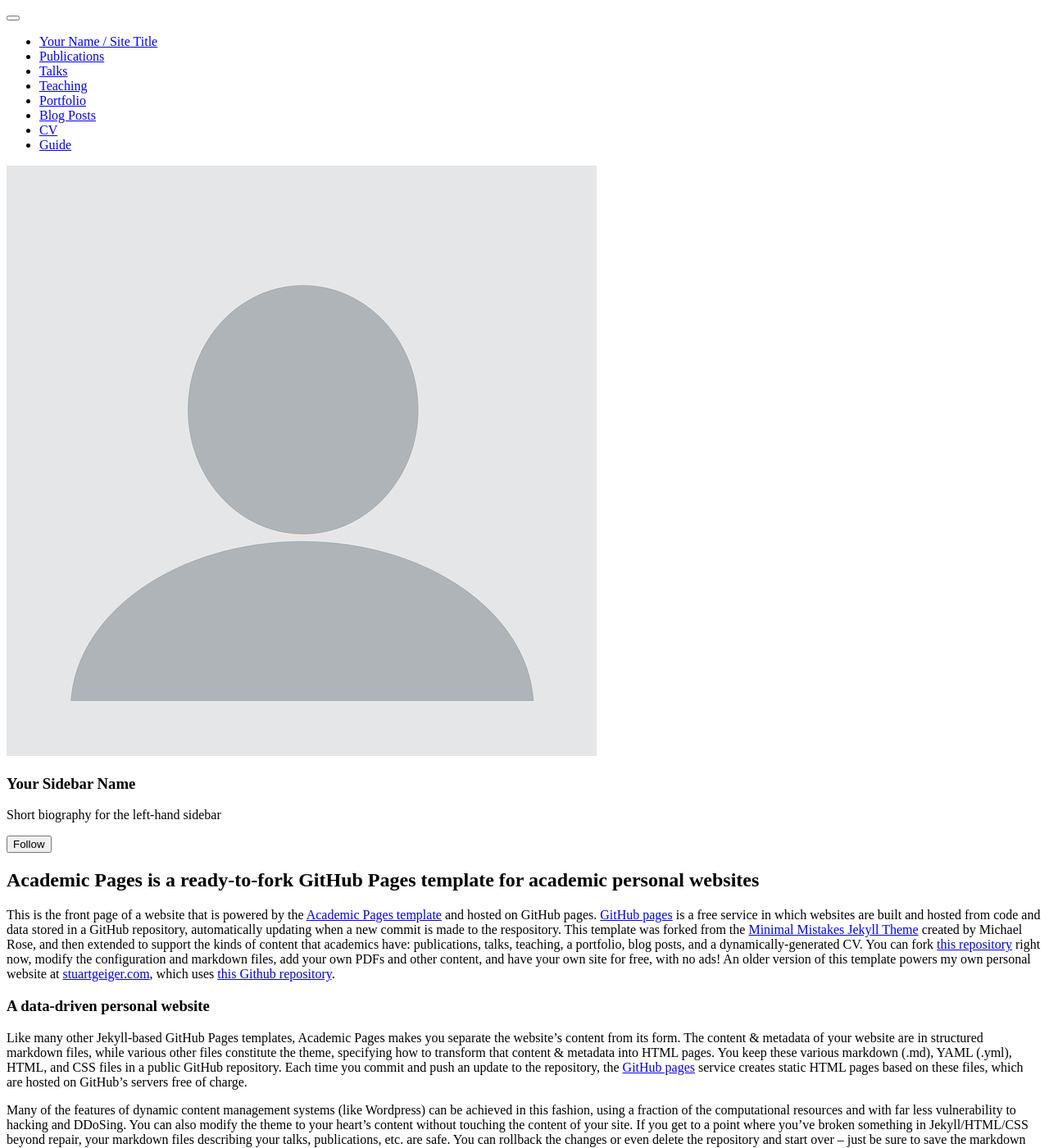
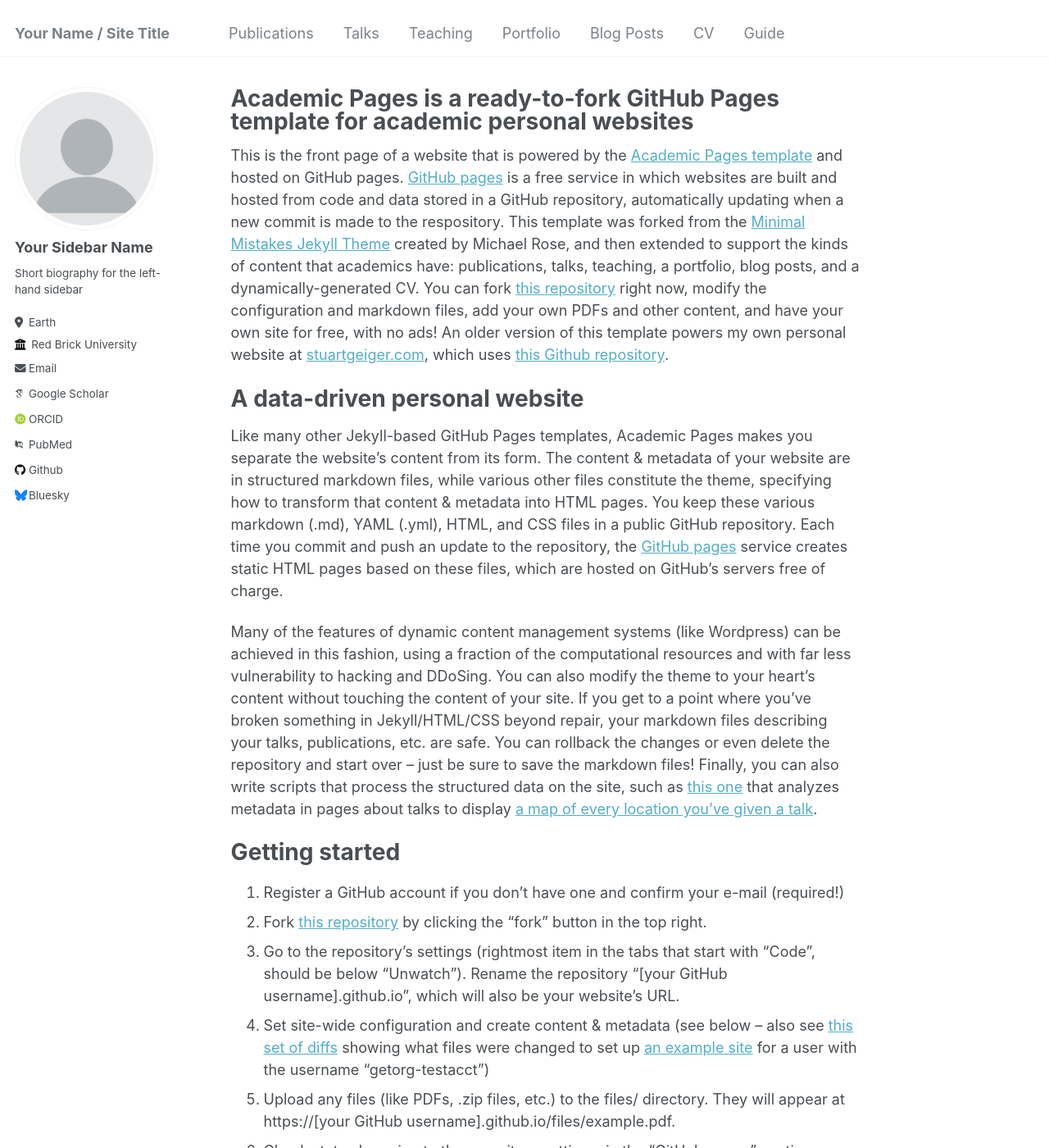
Before and after one commit to njctn/academic_pages_dark, a Jekyll site: the page built from _pages/about.md, in a window 1280 px wide and 1400 px high. Shown: the whole window at 82% size. Built offline with Jekyll 4.4.1, drawn with Linux system fonts in a browser that asks for light colours; some web fonts are replaced; a script bundle is joined from its source files by our own code; library files that are not in the unit come from our copies.

Commit message:
Update _config.yml: revert skin changes

```diff
--- a/_config.yml
+++ b/_config.yml
@@ -15,9 +15,6 @@ description              : &description "personal description"
 url                      : https://academicpages.github.io # the base hostname & protocol for your site e.g. "https://mmistakes.github.io"
 baseurl                  : "" # the subpath of your site, e.g. "/blog"
 repository               : "academicpages/academicpages.github.io"
-
-remote_theme : "mmistakes/minimal-mistakes"
-minimal_mistakes_skin : "dark" # "air", "aqua", "contrast", "dark", "dirt", "neon", "mint", "plum", "sunrise"
 
 # Site Author - The following control what appear as part of the author content on the side bar.
 #               If a field is blank the icon and link will not appear, otherwise it will be shown.
@@ -173,8 +170,6 @@ exclude:
   - package.json
   - tmp
   - vendor
-  # only exclude to try to enable mmistakes skins
-  - assets
 keep_files:
   - .git
   - .svn
@@ -295,8 +290,6 @@ plugins:
   - jekyll-gist
   - jekyll-feed
   - jekyll-redirect-from
-  # trying to make different mmistakes skins work
-  - jekyll-remote-theme
 # mimic GitHub Pages with --safe
 whitelist:
   - jekyll-paginate
```
